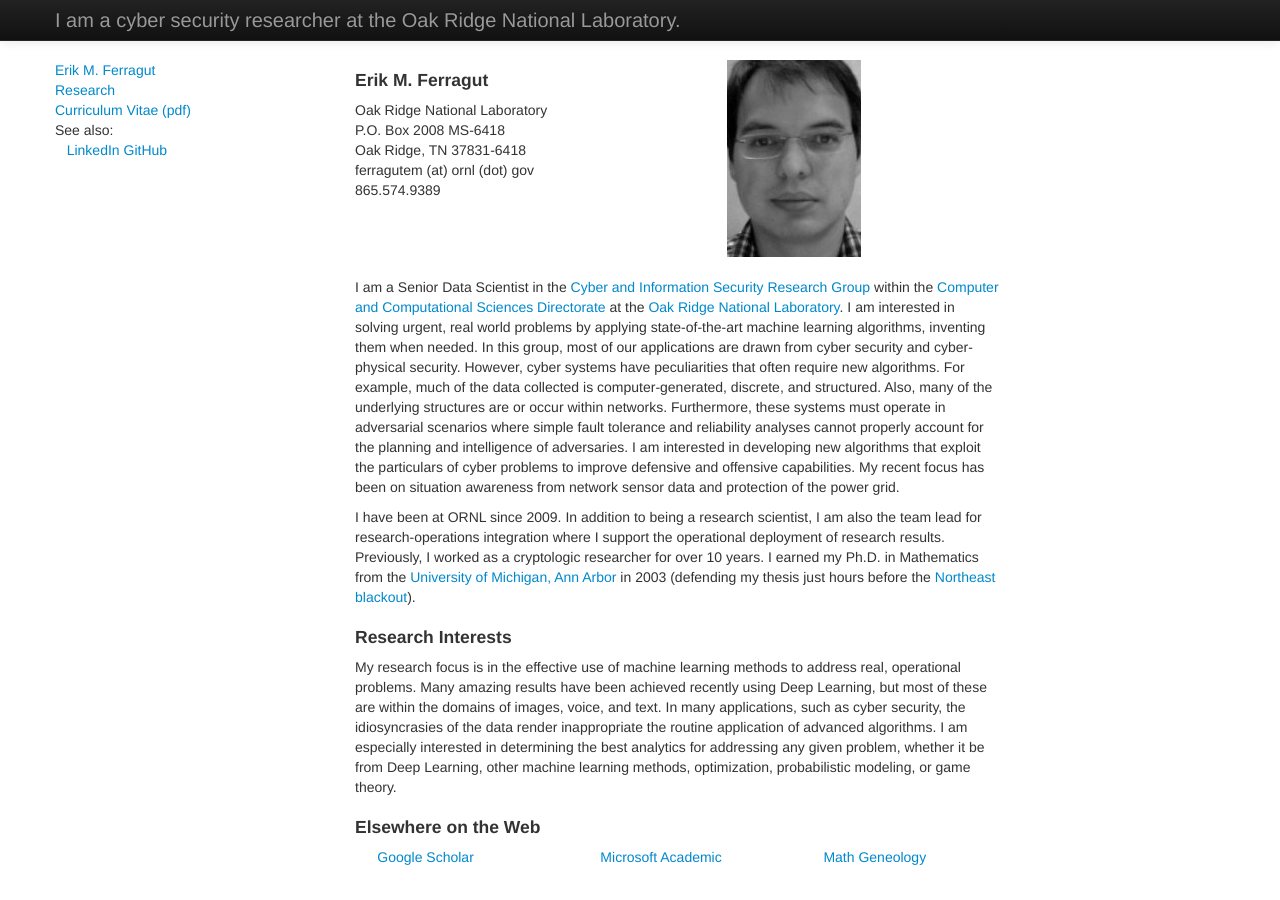
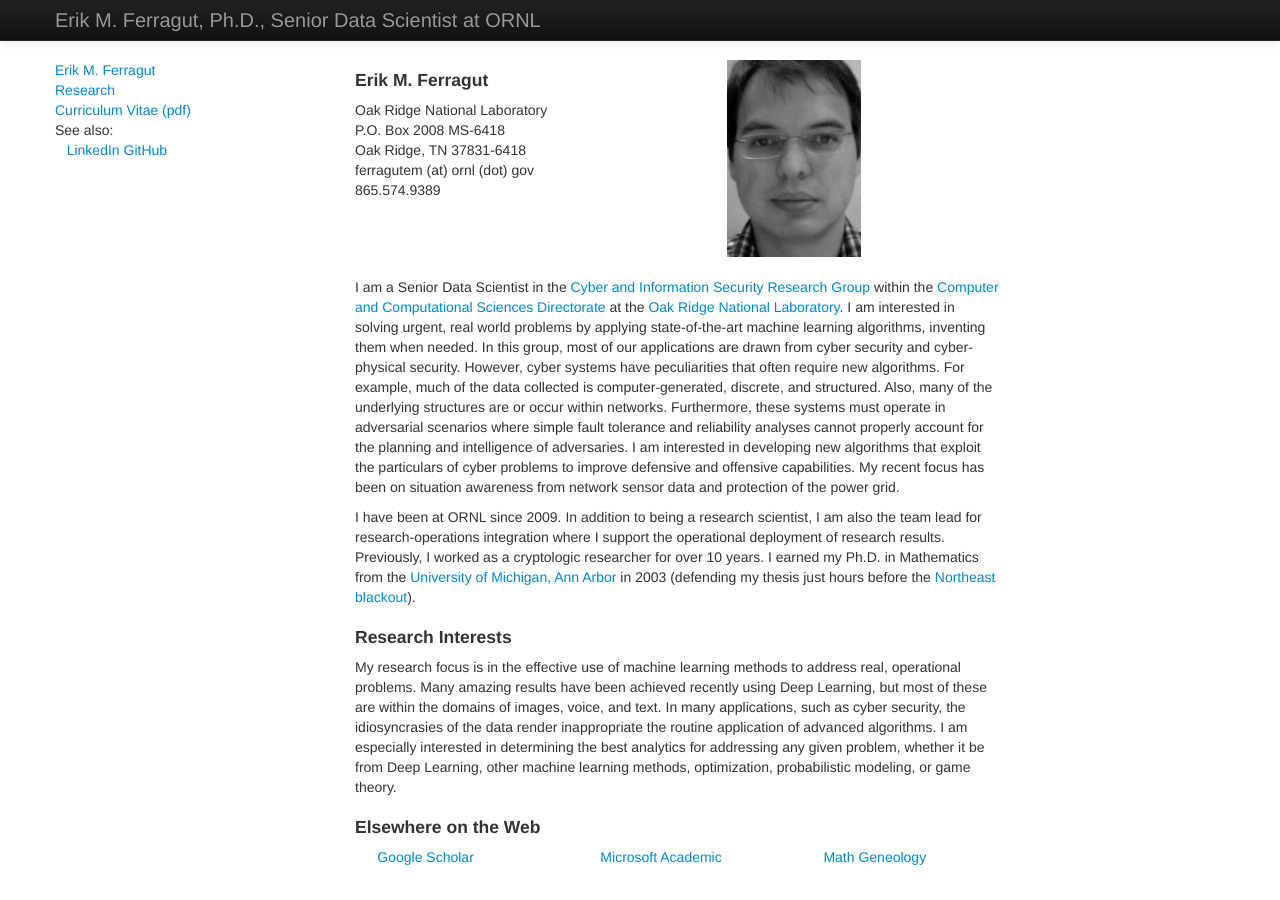
Before and after one commit to ErikFerragut/ErikFerragut.github.io, a Jekyll site: the page built from index.html, in a window 1280 px wide. Built offline with Jekyll 4.4.1, drawn with Linux system fonts in a browser that asks for light colours; Markdown is read by kramdown in place of the engine named in the settings; the list of posts is cut into pages by our own code.

Commit message:
changed heading

```diff
--- a/index.html
+++ b/index.html
@@ -1,6 +1,6 @@
 ---
 layout: default
-headline: I am a cyber security researcher at the Oak Ridge National Laboratory.
+headline: Erik M. Ferragut, Ph.D., Senior Data Scientist at ORNL
 ---
 <div class="row-fluid">
 <div class="span4">
```
